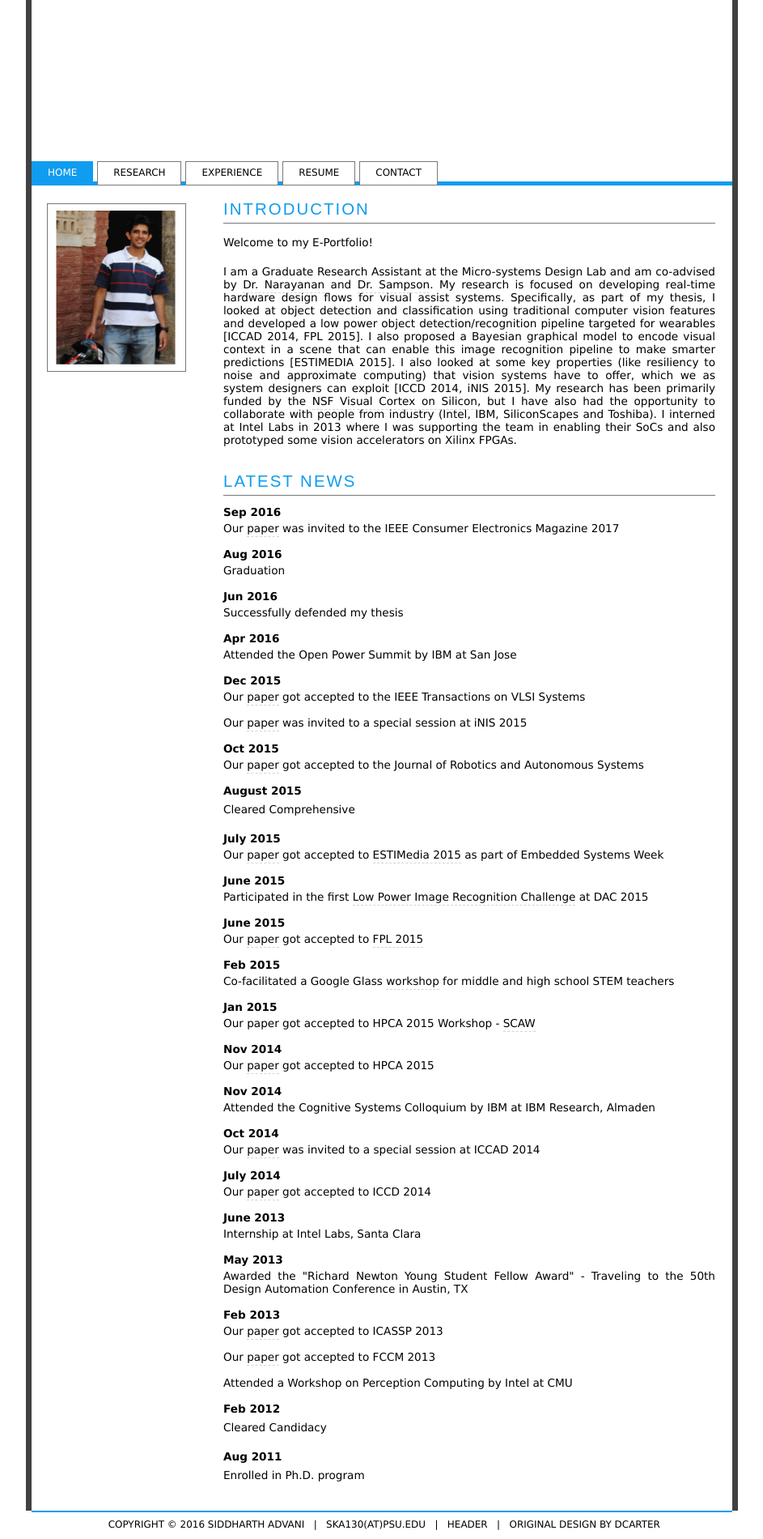
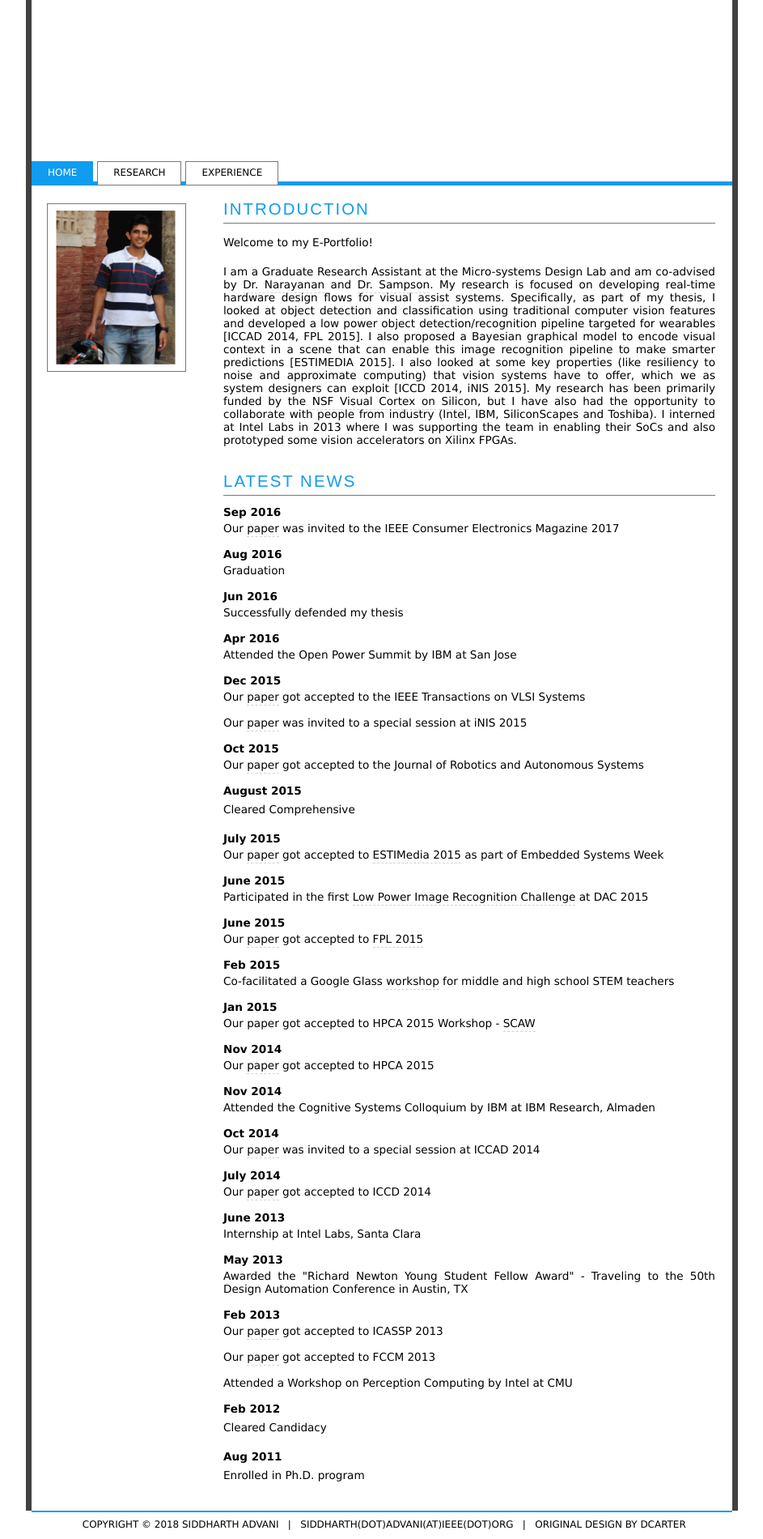
Before and after one commit to siddadd/siddadd.github.io, a plain HTML site: page index.html in a window 1280 px wide. Shown: the part 46-1946 px from the top of the page at 81% size, without its empty margins (168-1111 px from the left). Drawn offline with Linux system fonts and the light colour scheme.

Commit message:
Update contact

```diff
--- a/index.html
+++ b/index.html
@@ -28,8 +28,8 @@
         <!--<li><a href="academia_blue.html">academia</a></li>-->
         <li><a href="research_blue.html">research</a></li>
         <li><a href="experience_blue.html">experience</a></li>
-        <li><a href="resume_blue.html">resume</a></li>
-        <li><a href="contact_blue.html">contact</a></li>
+        <!--<li><a href="resume_blue.html">resume</a></li>-->
+        <!--<li><a href="contact_blue.html">contact</a></li>-->
       </ul>
     </div>
     <div id="content">
@@ -159,7 +159,7 @@
       </div>
     </div>
     <div id="footer">
-      &nbsp copyright &copy; 2016 siddharth advani &nbsp | &nbsp <a href="mailto:ska130@psu.edu">ska130(at)psu.edu</a> &nbsp | &nbsp <a href="http://www.wordle.net">header</a> &nbsp | &nbsp <a href="http://www.dcarter.co.uk">original design by dcarter</a>
+      &nbsp copyright &copy; 2018 siddharth advani &nbsp | &nbsp <a href="mailto:siddharth.advani@ieee.org">siddharth(dot)advani(at)ieee(dot)org</a> &nbsp | &nbsp <a href="http://www.dcarter.co.uk">original design by dcarter</a>
     </div>
   </div>
 </body>
```
